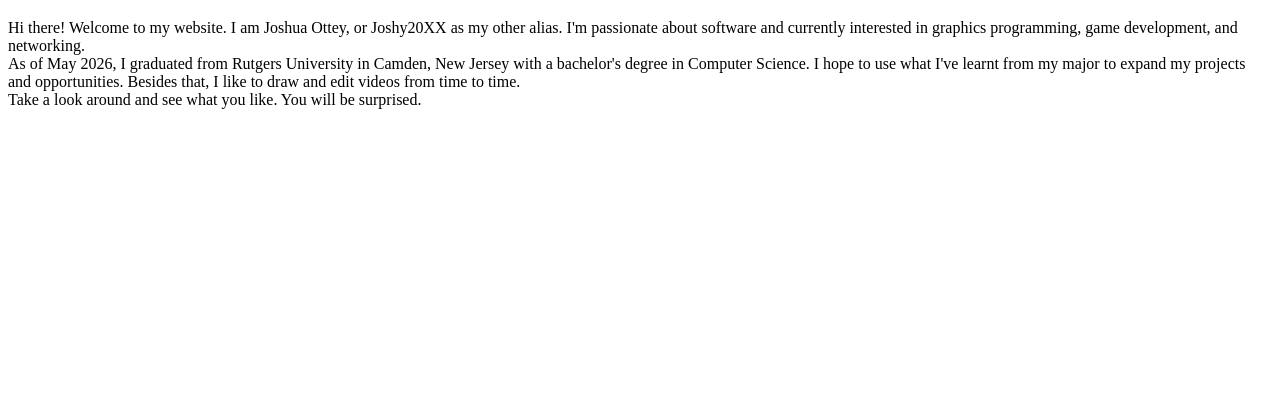
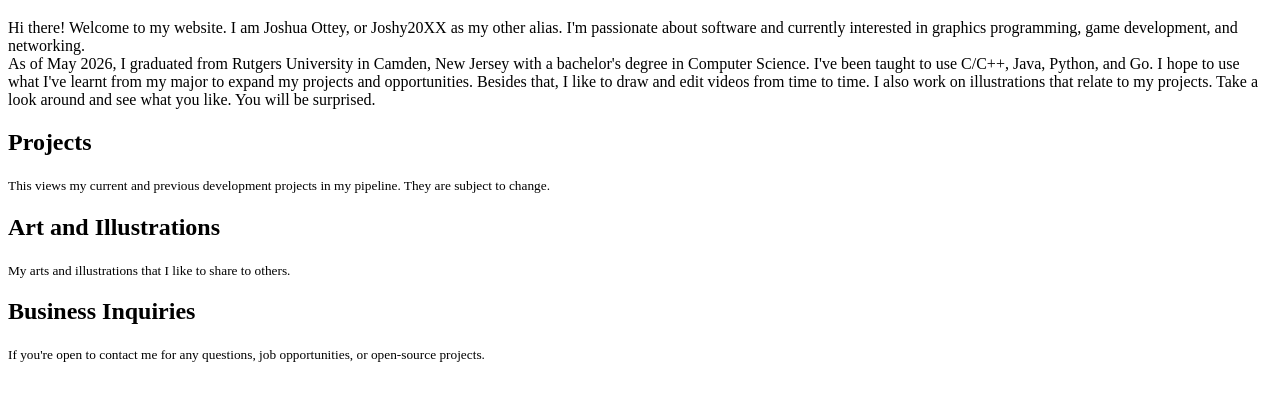
Before and after one commit to Joshy20XX/joshy20xx.github.io, a plain HTML site: page index.html in a window 1280 px wide. Shown: the part 61-462 px from the top of the page. Drawn offline with Linux system fonts and the light colour scheme.

Commit message:
Update index.html
Added more descriptions

```diff
--- a/index.html
+++ b/index.html
@@ -8,8 +8,18 @@
     <p title=About Me>
       Hi there! Welcome to my website. I am Joshua Ottey, or Joshy20XX as my other alias. I'm passionate about software and currently interested in
       graphics programming, game development, and networking.</br> As of May 2026, I graduated from Rutgers University in Camden, New Jersey with a bachelor's degree
-      in Computer Science. I hope to use what I've learnt from my major to expand my projects and opportunities. Besides that, I like to draw and edit videos from time to time.</br>
-      Take a look around and see what you like. You will be surprised.
+      in Computer Science. I've been taught to use C/C++, Java, Python, and Go. I hope to use what I've learnt from my major to expand my projects and opportunities. Besides that, I like to draw and edit videos from time to time.
+      I also work on illustrations that relate to my projects. Take a look around and see what you like. You will be surprised.
     </p>
+
+    <h2>Projects</h2>
+    <small>This views my current and previous development projects in my pipeline. They are subject to change.</small>
+
+    <h2>Art and Illustrations</h2>
+    <small>My arts and illustrations that I like to share to others.</small>
+
+    <h2>Business Inquiries</h2>
+    <small>If you're open to contact me for any questions, job opportunities, or open-source projects.</small>
+
   </body>
   </html>
```
